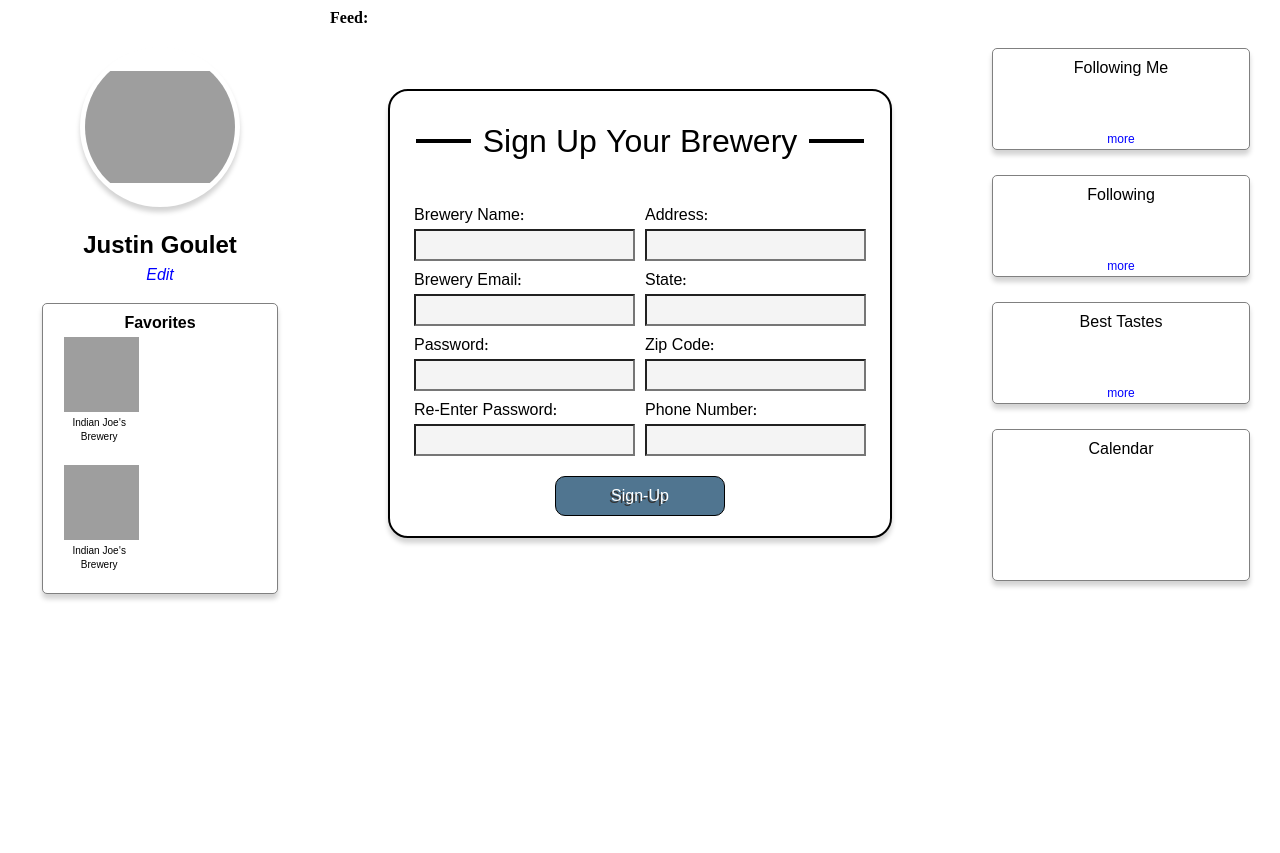
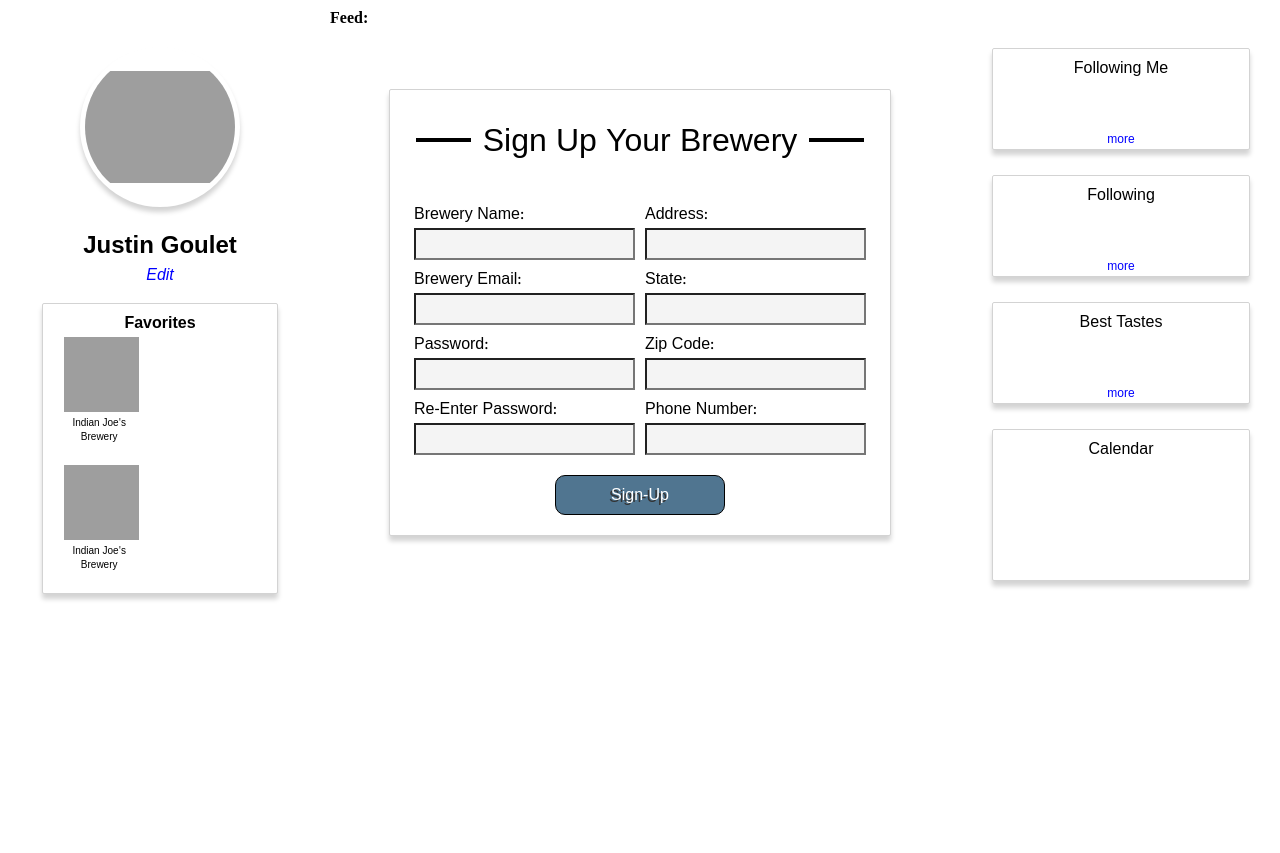
Before and after one commit to CSUSM-Web-Dev-F2016/f2016-Sem_Project, a PHP site: page /ProfilePage.html in a window 1280 px wide. Shown: the part 49-902 px from the top of the page. Run offline with PHP 8.4, Linux system fonts and the light colour scheme; some web fonts are replaced; grey boxes are pictures that could not be loaded.

Commit message:
border changes

```diff
--- a/Final Version/BasicPage.css
+++ b/Final Version/BasicPage.css
@@ -86,7 +86,7 @@ th.menuItem{
   padding-right: 10px;
   margin-left: 10px;
   margin-right: 10px;
-  border-radius: 5px;
+  border-radius: 2px;
   margin-top: -10px;
   padding-top: 0px;
 }
@@ -159,7 +159,7 @@ a.editBtn:hover{
 }
 
 .basicSection{
-     border: 2px solid lightgray;
+     border: 1px solid lightgray;
      border-radius: 35%;
 }
 
@@ -182,8 +182,8 @@ div.favoritesSection{
 div.stdSection{
      width: 100%;
      margin: 10px;
-     border: 1px solid gray;
-     border-radius: 5px;
+     border: 1px solid lightgray;
+     border-radius: 2px;
      box-shadow: 0px 5px 5px lightgray;
      background-color: white;
      height: 75%;
--- a/Final Version/BrewerySignUp.css
+++ b/Final Version/BrewerySignUp.css
@@ -11,8 +11,8 @@ html, body, head {
   width: 500px;
   margin: auto;
   margin-top: 90px;
-  border: 2px solid black;
-  border-radius: 20px;
+  border: 1px solid lightgray;
+  border-radius: 2px;
   color: black;
   font-weight: 500;
   justify-content: center;
```
